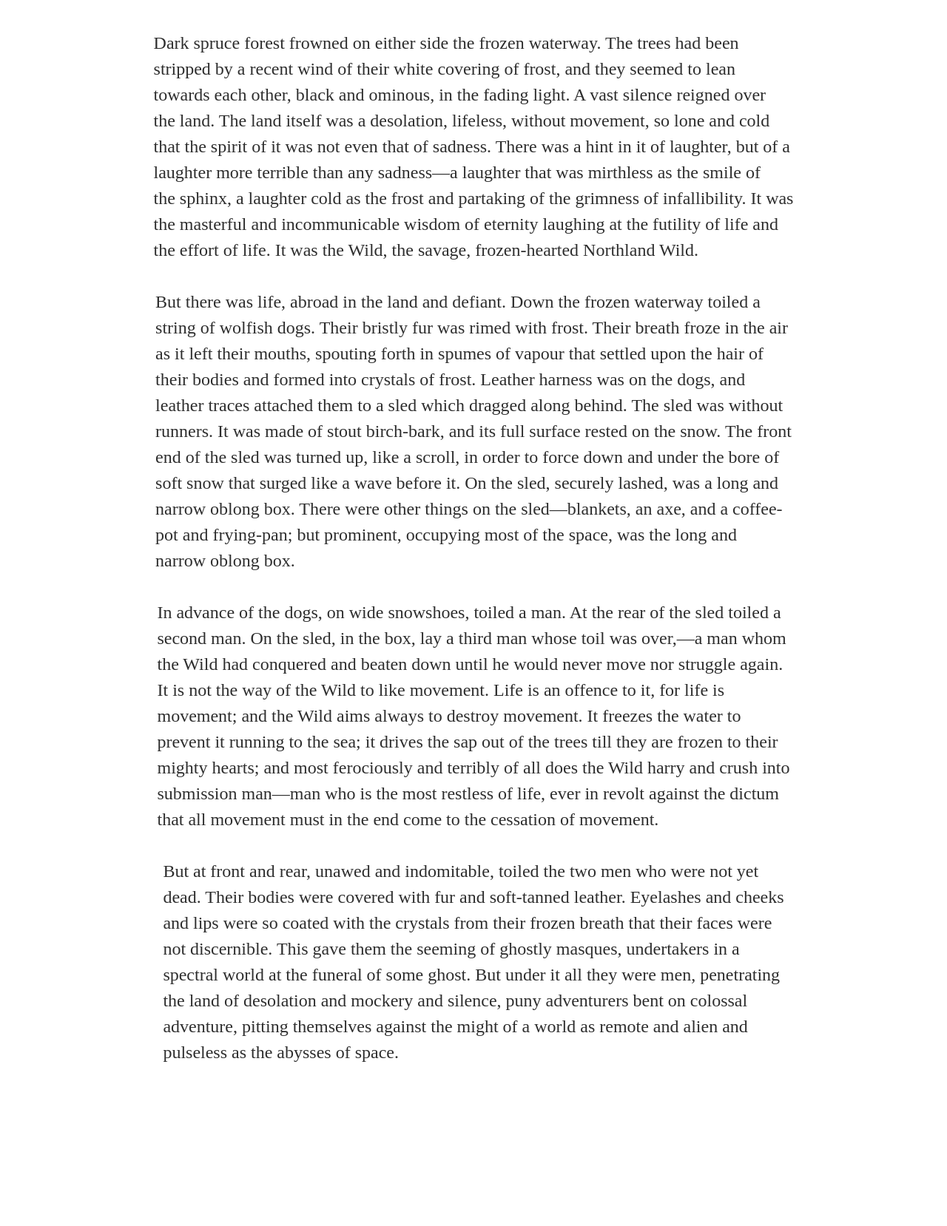
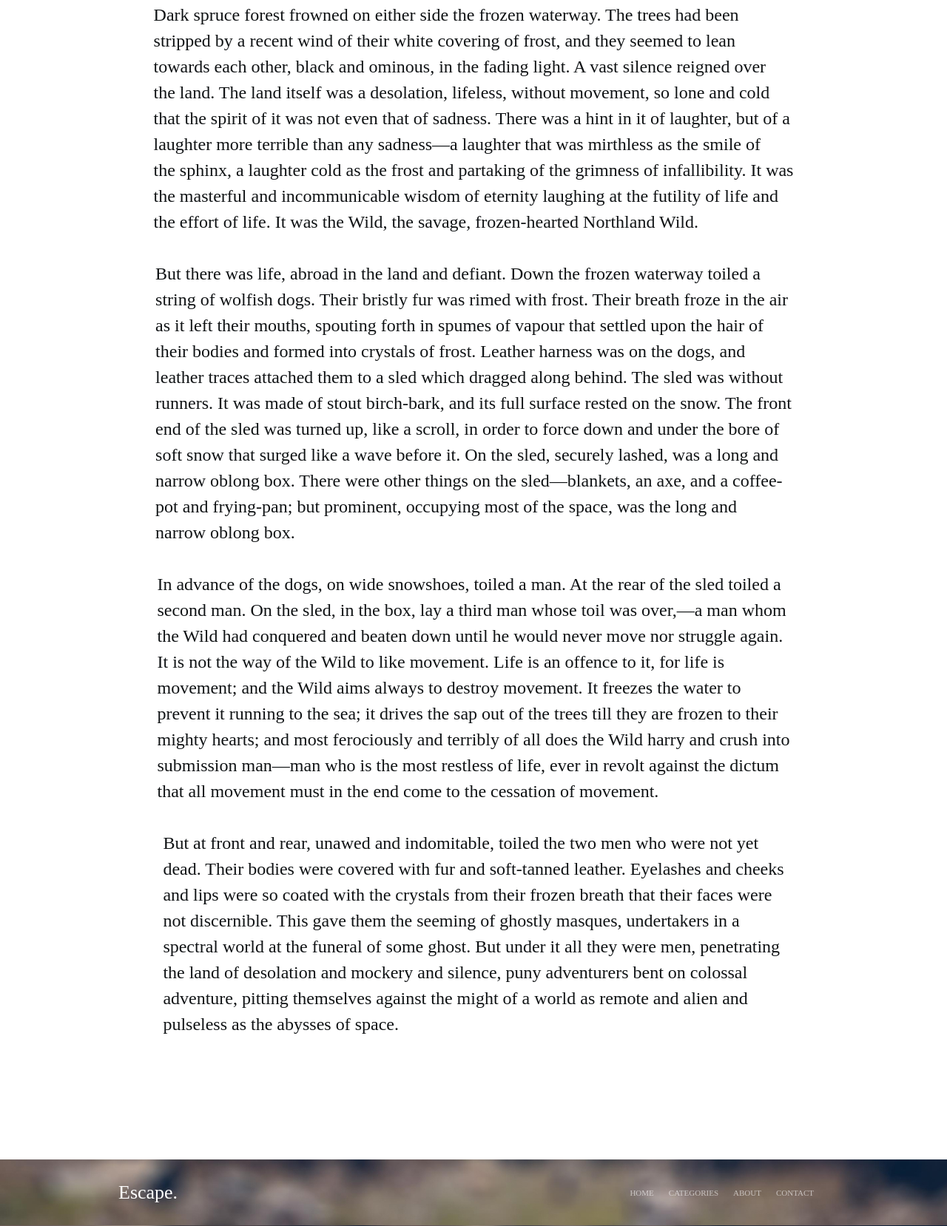
Before and after one commit to NikitaDudinov/first_lab, a PHP site: page /the-road-ahead.html in a window 1280 px wide. Shown: the part 1040-2698 px from the top of the page at 74% size. Before the commit the page ends 2476 px from the top, so only its background shows below. Run offline with PHP 8.4, Linux system fonts and the light colour scheme.

Commit message:
редактировал дизайн

```diff
--- a/lw1/style.css
+++ b/lw1/style.css
@@ -5,6 +5,7 @@
     list-style: none;
     text-decoration: none;
     color: #2e2e2e;
+    font-family: "Oxygen";
 }
 
 .wrapper {
@@ -25,6 +26,7 @@
 .Navigation ul li {
     padding-right: 41px;
     font-size: 12px;
+    line-height: 20px;
 }
 
 .logo {
@@ -40,6 +42,7 @@
     align-items: center;
     font-weight: 400;
     font-size: 50px;
+    line-height: 51px;
 }
 
 .description {
@@ -48,18 +51,18 @@
     align-items: center;
     font-weight: 400;
     font-size: 17px;
+    line-height: 20px;
     padding-top: 20px;
 }
 .image {
-    margin: 38px auto;
+    margin: 38px auto 140px auto;
     width: 100%;
     height: 534px;
-    padding-bottom: 140px;
 }
 .article {
-    margin: 0 auto;
-    max-width: 1430px;
-    max-height: 960px;
+    margin: 0 auto 135px auto;
+    max-height: 1430px;
+    max-width: 960px;
 
 }
 .article p {
@@ -69,5 +72,41 @@
     font-weight: 400;
     font-size: 24px;
     line-height: 35px;
+    color: #101315;
+}
+.menu {
+    display: flex;
+    justify-content: center;
+    align-items: center;
+    background-image: url(../lw1/Background.jpg);
+    width: 100%;
+    height: 90px;
 
 }
+
+.selection_panel {
+    display: flex;
+    justify-content: space-between;
+    align-items: center;
+    width: 960px;
+    height: 34px;
+}
+
+.logo_end {
+    font-weight: 400;
+    font-size: 26px;
+    line-height: 26px;
+    color: #FFF;
+}
+
+.Navigation_end ul {
+    display: flex;
+
+}
+.Navigation_end ul li a{
+    padding-right: 20px;
+    font-weight: 400;
+    font-size: 11px;
+    line-height: 26px;
+    color: rgba(255, 255, 255, 0.6);
+}
--- a/lw1/the-road-ahead.html
+++ b/lw1/the-road-ahead.html
@@ -47,5 +47,28 @@
         <p>In advance of the dogs, on wide snowshoes, toiled a man. At the rear of the sled toiled a <br>second man. On the sled, in the box, lay a third man whose toil was over,—a man whom <br>the Wild had conquered and beaten down until he would never move nor struggle again. <br>It is not the way of the Wild to like movement. Life is an offence to it, for life is <br>movement; and the Wild aims always to destroy movement. It freezes the water to <br>prevent it running to the sea; it drives the sap out of the trees till they are frozen to their <br>mighty hearts; and most ferociously and terribly of all does the Wild harry and crush into <br>submission man—man who is the most restless of life, ever in revolt against the dictum <br>that all movement must in the end come to the cessation of movement.<br><br></p>
         <p>But at front and rear, unawed and indomitable, toiled the two men who were not yet <br>dead. Their bodies were covered with fur and soft-tanned leather. Eyelashes and cheeks <br>and lips were so coated with the crystals from their frozen breath that their faces were <br>not discernible. This gave them the seeming of ghostly masques, undertakers in a <br>spectral world at the funeral of some ghost. But under it all they were men, penetrating <br>the land of desolation and mockery and silence, puny adventurers bent on colossal <br>adventure, pitting themselves against the might of a world as remote and alien and <br>pulseless as the abysses of space.<br><br></p>
     </div>
+    <div class="menu">
+        <div class="selection_panel">
+            <div class="logo_end">
+                Escape.
+            </div>
+            <nav class="Navigation_end">
+                <ul>
+                    <li>
+                        <a href="#">HOME</a>
+                    </li>
+                    <li>
+                        <a href="#">CATEGORIES</a>
+                    </li>
+                    <li>
+                            <a href="#">ABOUT</a>
+                    </li>
+                    <li>
+                        <a href="#">CONTACT</a>
+                    </li>
+                </ul>
+            </nav>
+        </div>
+    </div>
 </body>
 </html>
```
Also changed, not shown: lw1/Background.jpg (added).
